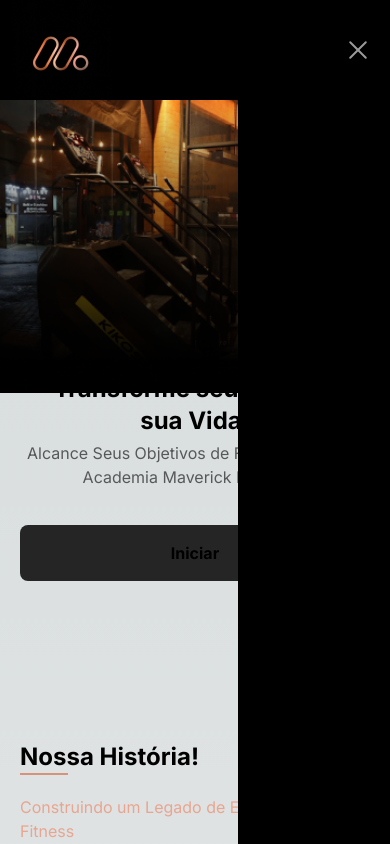
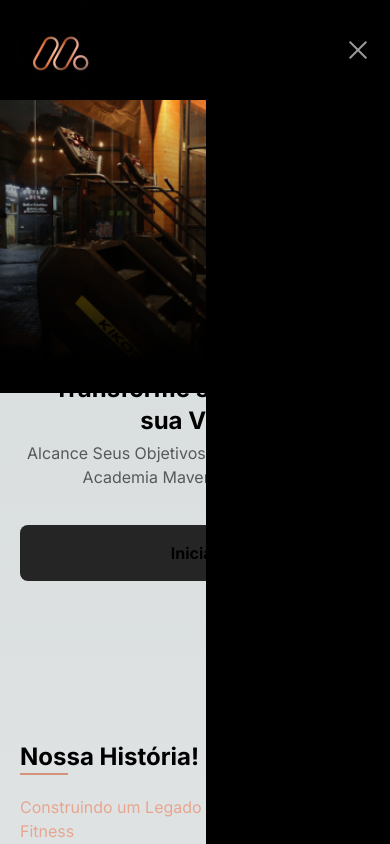
Before and after one commit to DevWeDesc/AcademiaMaverick, a Next.js app: page / in a window 390 px wide. Both pictures are taken after a click on the element 358 px from the left and 50 px from the top of the page. Shown: the top 844 px of the page. Built offline with nearby package versions, Linux system fonts and the light colour scheme.

Commit message:
Adicionando icones no hamburguer mobile

```diff
--- a/data/data.ts
+++ b/data/data.ts
@@ -1,6 +1,7 @@
 import { ICardPlans, IDataNav, Ischedules } from "../types/types";
 
 export const DataNav: IDataNav[] = [
+  { name: "Inicio", url: "#init" },
   { name: "Sobre Nós", url: "#about" },
   { name: "Feedbacks", url: "#feedbacks" },
   { name: "Planos", url: "#plans" },
--- a/src/components/Nav.tsx
+++ b/src/components/Nav.tsx
@@ -1,19 +1,37 @@
-import React from "react";
-import { INav } from "../../types/types";
+"use client";
+import React, { useState } from "react";
+import { IDataNav, INav } from "../../types/types";
 import { DataNav } from "../../data/data";
+import {
+  BookMarked,
+  MessagesSquare,
+  Home,
+  CircleDollarSign,
+} from "lucide-react";
 
-export const Nav = ({ navOpen, HandleNavOpen }: INav) => {
+export const Nav = ({ navOpen }: INav) => {
+  const IconsNav = ({ name }: IDataNav) => {
+    if (name === "Inicio") {
+      return <Home />;
+    } else if (name === "Sobre Nós") {
+      return <BookMarked />;
+    } else if (name === "Feedbacks") {
+      return <MessagesSquare />;
+    } else {
+      return <CircleDollarSign />;
+    }
+  };
+
   return (
     <div
-      className={`${
-        navOpen
-          ? "text-sm fixed right-0 z-10 flex flex-col gap-6 p-10 h-[90vh] bg-black opacity-100 transition-all"
-          : "z-[-1] opacity-0 h-0 right-0"
+      className={`text-sm fixed right-0 flex flex-col gap-6 p-10 h-[90vh] bg-black transition-all ${
+        navOpen ? "z-10 opacity-100" : "z-[-1] opacity-0 h-[90vh]"
       }`}
     >
       {DataNav.map((data, index) => (
-        <a href={data.url} key={index}>
-          {data.name}
+        <a className="flex items-center gap-2" href={data.url} key={index}>
+          {IconsNav(data)}
+          <span> {data.name}</span>
         </a>
       ))}
     </div>
```
